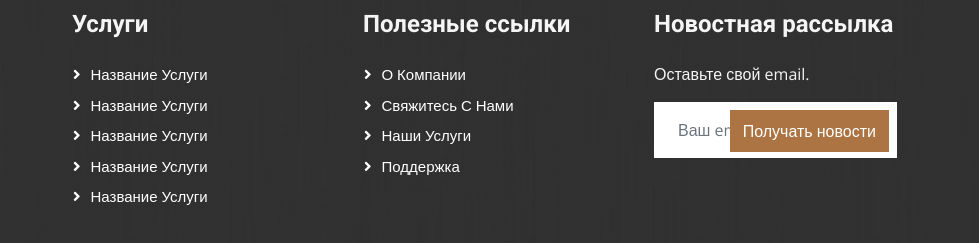
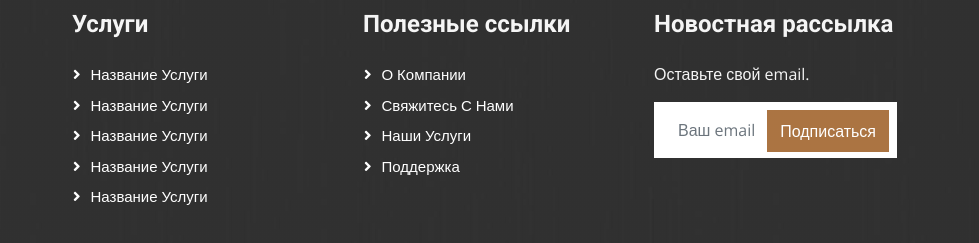
Before and after one commit to YelnurAlash/urker, a plain HTML site: page index.html in a window 1280 px wide. Shown: the part 6078-6321 px from the top of the page, 301-1280 px from the left. Drawn offline with nearby package versions, Linux system fonts and the light colour scheme.

Commit message:
Changed the text of the submit button

```diff
--- a/index.html
+++ b/index.html
@@ -718,7 +718,7 @@
                     <p>Оставьте свой email.</p>
                     <div class="position-relative mx-auto" style="max-width: 400px;">
                         <input class="form-control border-0 w-100 py-3 ps-4 pe-5" type="text" placeholder="Ваш email">
-                        <button type="button" class="btn btn-primary py-2 position-absolute top-0 end-0 mt-2 me-2">Получать новости</button>
+                        <button type="button" class="btn btn-primary py-2 position-absolute top-0 end-0 mt-2 me-2">Подписаться</button>
                     </div>
                 </div>
             </div>
```
